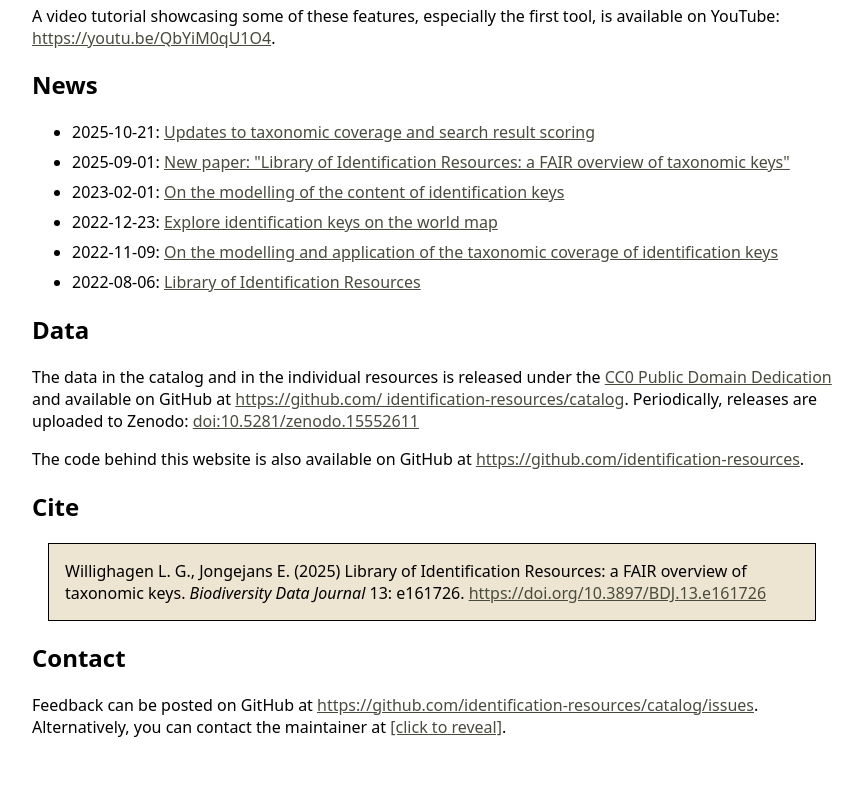
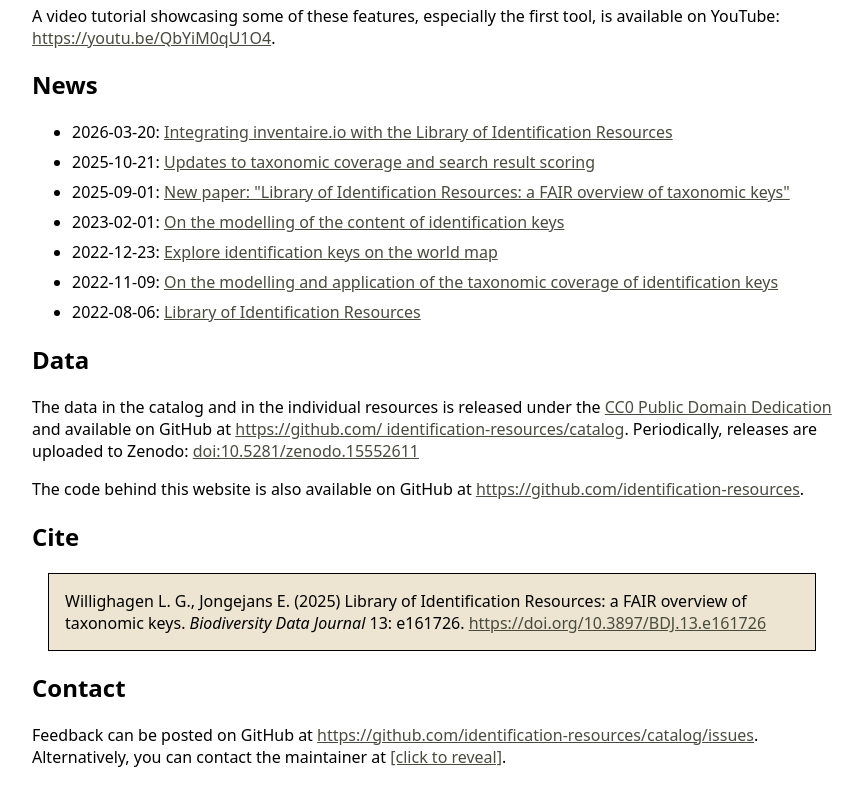
Before and after one commit to identification-resources/identification-resources.github.io, a plain HTML site: page index.html in a window 1280 px wide. Shown: the part 2140-2946 px from the top of the page, without its empty margins (208-1071 px from the left). Before the commit the page ends 2918 px from the top, so only its background shows below. Drawn offline with Linux system fonts and the light colour scheme; no server answers.

Commit message:
feat(index): add link to new blog post

```diff
--- a/index.html
+++ b/index.html
@@ -258,6 +258,9 @@
                 </h2>
                 <ul>
                     <li style="margin-bottom: 0.5em;">
+                        2026-03-20: <a href="https://larsgw.blogspot.com/2026/03/integrating-inventaireio-with-library.html">Integrating inventaire.io with the Library of Identification Resources</a>
+                    </li>
+                    <li style="margin-bottom: 0.5em;">
                         2025-10-21: <a href="https://larsgw.blogspot.com/2025/10/updates-to-taxonomic-coverage-and.html">Updates to taxonomic coverage and search result scoring</a>
                     </li>
                     <li style="margin-bottom: 0.5em;">
```
